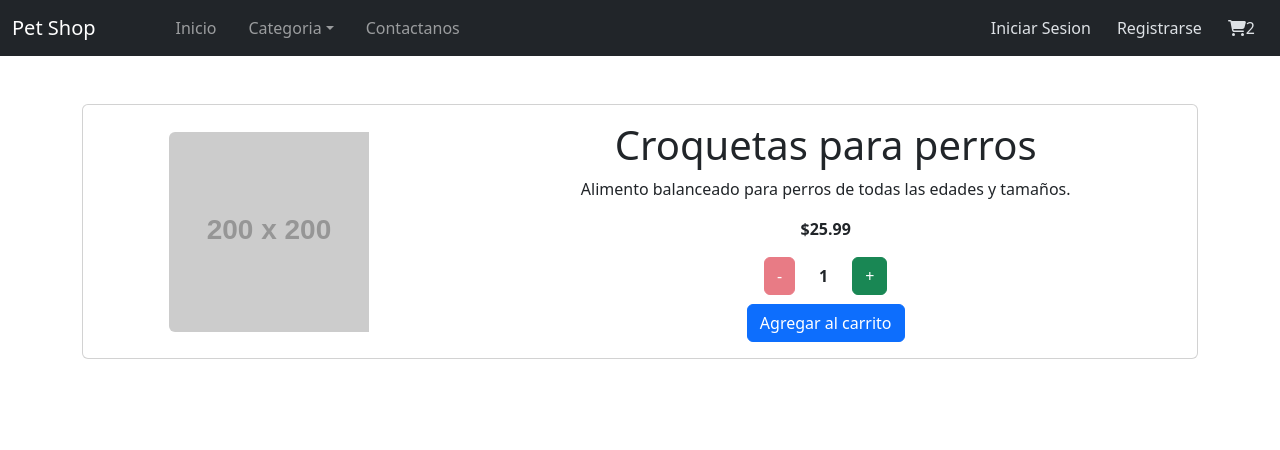
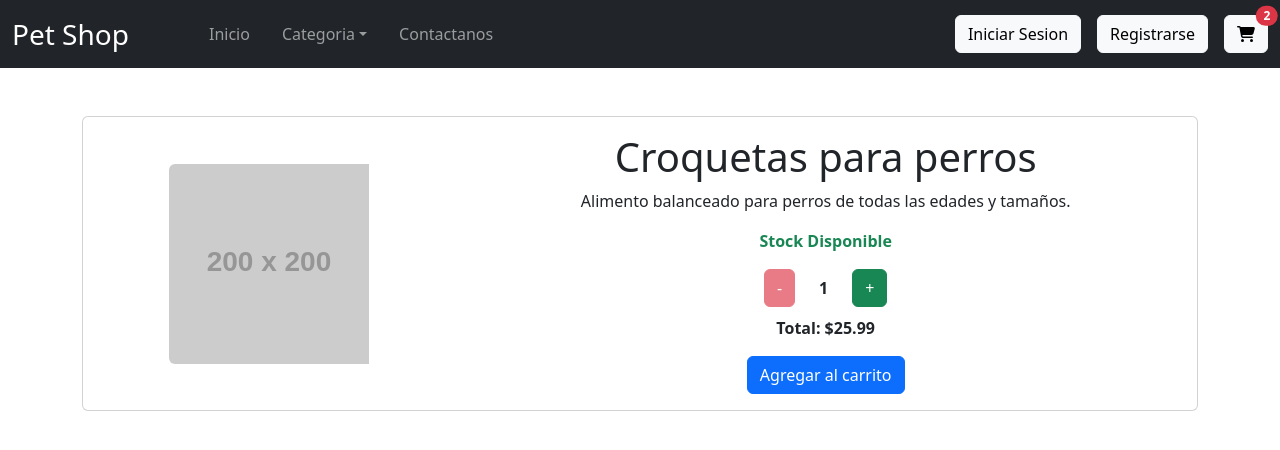
Before and after one commit to JulianMont/shopPet, a React (Vite) app: page /producto/1 in a window 1280 px wide. Shown: the top 450 px of the page. Built offline with nearby package versions, Linux system fonts and the light colour scheme.

Commit message:
Mejora en la UI

```diff
--- a/src/components/CarritoIcon/CarritoIcon.jsx
+++ b/src/components/CarritoIcon/CarritoIcon.jsx
@@ -7,9 +7,11 @@ export default function CarritoIcon({className : style}) {
 
     return(
 
-        <Button className={style}>
+        <Button className={`${style} position-relative`}>
             <FontAwesomeIcon icon={faCartShopping}/>
-            <span>2</span>
+            <span className="position-absolute top-0 start-100 translate-middle badge rounded-pill bg-danger">
+                2
+            </span>
         </Button>
 
     )
--- a/src/components/Header/Header.jsx
+++ b/src/components/Header/Header.jsx
@@ -9,8 +9,7 @@ export default function Header() {
         <header className='sticky-top'>
             <nav className="navbar navbar-expand-lg bg-dark " data-bs-theme="dark">
                 <div className="container-fluid gap-5">
-
-                    <Link className="navbar-brand" to="/">Pet Shop</Link>
+                    <Link className="navbar-brand fs-3" to="/">Pet Shop</Link>
                     <button className="navbar-toggler" type="button" data-bs-toggle="collapse" data-bs-target="#navbarSupportedContent" aria-controls="navbarSupportedContent" aria-expanded="false" aria-label="Toggle navigation">
                         <span className="navbar-toggler-icon"></span>
                     </button>
@@ -35,10 +34,10 @@ export default function Header() {
                                 <Link className="nav-link" to="/">Contactanos</Link>
                             </li>
                         </ul>
-                        <ul className="navbar-nav mb-2 mb-lg-0">
-                            <li className='nav-item'><Button className="btn">Iniciar Sesion</Button></li>
-                            <li className='nav-item'><Button className="btn">Registrarse</Button></li>
-                            <li className='nav-item'><CarritoIcon className="btn"/></li>
+                        <ul className="navbar-nav mb-2 mb-lg-0 gap-3">
+                            <li className='nav-item'><Button className="btn btn-light">Iniciar Sesion</Button></li>
+                            <li className='nav-item'><Button className="btn btn-light">Registrarse</Button></li>
+                            <li className='nav-item'><CarritoIcon className="btn btn-light"/></li>
                         </ul>
                     </div>
                 </div>
--- a/src/components/ItemCount/ItemCount.jsx
+++ b/src/components/ItemCount/ItemCount.jsx
@@ -5,7 +5,7 @@ import { useState } from 'react'
 // Agregar alerta+disabled cuando llega a la max cantidad o a la menor cantidad
 
 
-export default function ItemCount({stock}) {
+export default function ItemCount({stock,precio}) {
 
     const [cantidad,setCantidad] = useState(1)
 
@@ -18,17 +18,22 @@ export default function ItemCount({stock}) {
     }
 
     let desabilitarBotonResta = (cantidad === 1)
-    let desabilitarBotonSuma = (cantidad === stock)
+    let desabilitarBotonSuma = (cantidad === stock || stock === 0)
+
+
+    let precioTotal = (cantidad * precio).toFixed(2)
 
     return (
 
         <div className='container d-flex flex-column align-items-center'>
+            <p className={`fw-bold ${stock ? "text-success" : "text-danger"}`}>Stock {`${stock ? "Disponible" : "No disponible"}`}</p>
             <div className='d-flex align-items-baseline gap-4'>
                 <Button disabled={desabilitarBotonResta} className={"btn btn-danger"} onClick={handleRestaCantidad}>-</Button>
                 <p className='fw-bold'>{cantidad}</p>
                 <Button disabled={desabilitarBotonSuma} className={"btn btn-success"} onClick={handleSumaCantidad}>+</Button>
             </div>
-            <Button className={"btn btn-primary"}>Agregar al carrito</Button>
+            <p className='fw-bold'>Total: ${precioTotal}</p>
+            <Button disabled={stock === 0} className={"btn btn-primary"}>Agregar al carrito</Button>
         </div>
     )
 
--- a/src/components/ItemDetailContainer/ItemDetailContainer.jsx
+++ b/src/components/ItemDetailContainer/ItemDetailContainer.jsx
@@ -36,8 +36,7 @@ export default function ItemDetailContainer() {
                         <div className="card-body">
                             <h1 className="card-title">{nombre}</h1>
                             <p className="card-text">{descripcion}</p>
-                            <p className="card-text fw-bold">${precio}</p>
-                            <ItemCount stock = {stock}/>
+                            <ItemCount stock = {stock} precio = {precio}/>
                         </div>
                     </div>
                 </div>
--- a/src/components/ItemListContainer/ItemListContainer.jsx
+++ b/src/components/ItemListContainer/ItemListContainer.jsx
@@ -17,21 +17,11 @@ export default function ItemListContainer() {
 
     const {categoria} = useParams()
 
-    console.log(categoria)
-
-
-
-
-
     useEffect(()=>{
         getProductos().then( resProductos => {
 
-            if(categoria){
-                const filterProducts = resProductos.filter( item => item.categoria === categoria)
-                setProductos(filterProducts)
-            }else{
-                setProductos(resProductos)
-            }
+            const filterProducts = categoria ? resProductos.filter(item => item.categoria === categoria) : resProductos
+            setProductos(filterProducts)
 
         })
     },[categoria])
```
